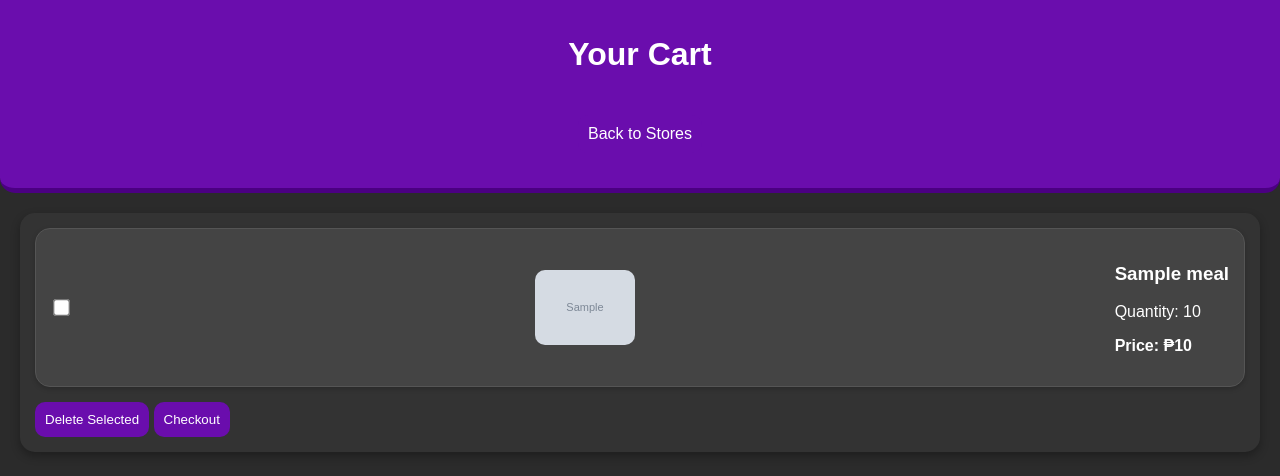
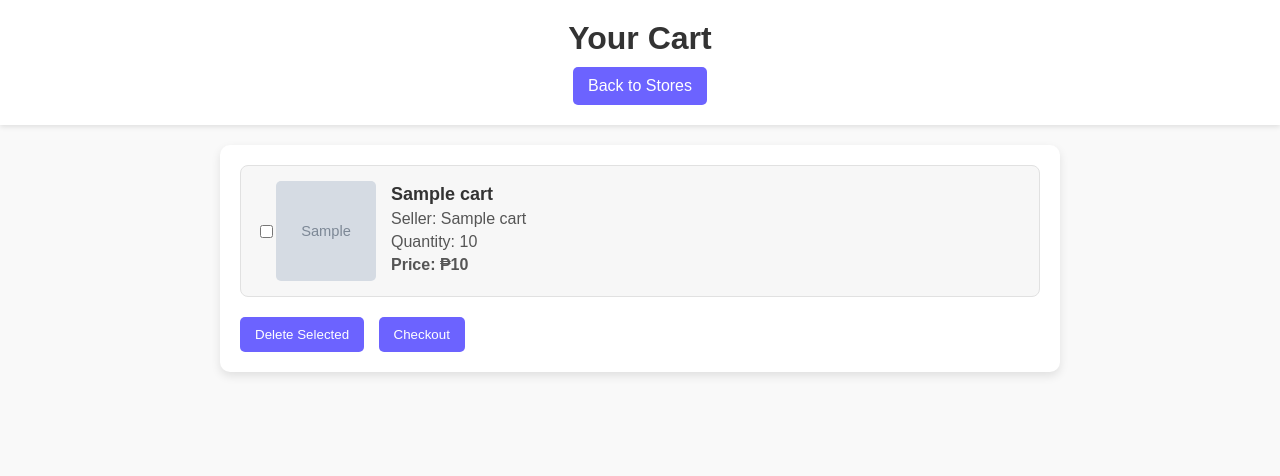
Before and after one commit to YAEGER01/CCT, a PHP site: page /cart.php in a window 1280 px wide. Shown: the top 476 px of the page. Run offline with PHP 8.4, Linux system fonts and the light colour scheme; the visitor is signed in with stand-in values (Sample User, id 1); tables that the repository leaves empty or names only in its code hold one stand-in row (values such as "Sample post"); grey boxes marked "Sample" are stand-in pictures.

Commit message:
Lot o shi

```diff
--- a/cart.php
+++ b/cart.php
@@ -10,6 +10,7 @@ if (!isset($_SESSION['user_id'])) {
 }
 
 $user_id = $_SESSION['user_id']; // Get the logged-in user ID
+$username = $_SESSION['username']; // Get the logged-in user's username
 
 // Handle adding a meal to the cart
 if ($_SERVER['REQUEST_METHOD'] == 'POST' && isset($_POST['meal_id'])) {
@@ -26,6 +27,21 @@ if ($_SERVER['REQUEST_METHOD'] == 'POST' && isset($_POST['meal_id'])) {
     $meal_id = mysqli_real_escape_string($conn, $meal_id);
     $quantity = mysqli_real_escape_string($conn, $quantity);
 
+    // Fetch meal details (name and seller name) from meals table
+    $mealQuery = "SELECT name AS meal_name, seller_id FROM meals WHERE id = $meal_id";
+    $mealResult = mysqli_query($conn, $mealQuery);
+
+    if ($mealResult && mysqli_num_rows($mealResult) > 0) {
+        $mealData = mysqli_fetch_assoc($mealResult);
+        $meal_name = mysqli_real_escape_string($conn, $mealData['meal_name']);
+
+        // Fetch seller name based on seller_id
+        $seller_id = $mealData['seller_id'];
+        $sellerQuery = "SELECT username AS seller_name FROM users WHERE id = $seller_id";
+        $sellerResult = mysqli_query($conn, $sellerQuery);
+        $sellerData = mysqli_fetch_assoc($sellerResult);
+        $seller_name = mysqli_real_escape_string($conn, $sellerData['seller_name']);
+
         // Check if the meal is already in the cart
         $checkQuery = "SELECT quantity FROM cart WHERE user_id = $user_id AND meal_id = $meal_id";
         $result = mysqli_query($conn, $checkQuery);
@@ -38,9 +54,15 @@ if ($_SERVER['REQUEST_METHOD'] == 'POST' && isset($_POST['meal_id'])) {
             $updateQuery = "UPDATE cart SET quantity = $newQuantity WHERE user_id = $user_id AND meal_id = $meal_id";
             mysqli_query($conn, $updateQuery);
         } else {
-        // Add new meal to the cart
-        $insertQuery = "INSERT INTO cart (user_id, meal_id, quantity) VALUES ($user_id, $meal_id, $quantity)";
+            // Add new meal to the cart with additional details
+            $insertQuery = "INSERT INTO cart (user_id, meal_id, meal_name, seller_name, username, quantity)
+                            VALUES ($user_id, $meal_id, '$meal_name', '$seller_name', '$username', $quantity)";
             mysqli_query($conn, $insertQuery);
+        }
+
+        // Redirect to avoid form resubmission
+        header("Location: cart.php");
+        exit();
     }
 }
 
@@ -53,11 +75,14 @@ if (isset($_POST['delete'])) {
             $deleteQuery = "DELETE FROM cart WHERE user_id = $user_id AND meal_id = $meal_id";
             mysqli_query($conn, $deleteQuery);
         }
+        // Redirect to avoid form resubmission
+        header("Location: cart.php");
+        exit();
     }
 }
 
 // Query to fetch the user's cart items
-$cartQuery = "SELECT c.meal_id, c.quantity, m.name, m.price, m.image
+$cartQuery = "SELECT c.meal_id, c.quantity, c.meal_name, c.seller_name, c.username, m.price, m.image
               FROM cart c
               JOIN meals m ON c.meal_id = m.id
               WHERE c.user_id = $user_id";
@@ -100,79 +125,105 @@ if (isset($_POST['checkout'])) {
     <style>
         body {
             font-family: Arial, sans-serif;
-            background-color: #2b2b2b;
-            color: #fff;
+            background-color: #f9f9f9;
             margin: 0;
             padding: 0;
         }
 
         .header {
-            background-color: #6a0dad;
+            background-color: white;
+            padding: 20px;
+            text-align: center;
+            box-shadow: 0 2px 5px rgba(0, 0, 0, 0.1);
+            margin-bottom: 20px;
+        }
+
+        .header h1 {
+            margin: 0;
+            color: #333;
+        }
+
+        .back-button {
+            display: inline-block;
+            margin-top: 10px;
+            text-decoration: none;
+            background-color: #6c63ff;
             color: white;
-            padding: 15px;
-            text-align: center;
-            border-bottom: 5px solid #4b0082;
-            border-radius: 0 0 15px 15px;
+            padding: 10px 15px;
+            border-radius: 5px;
+            transition: background-color 0.3s;
+        }
+
+        .back-button:hover {
+            background-color: #5a54e2;
         }
 
         .meal-container {
-            margin: 20px;
-            background-color: #333;
-            padding: 15px;
-            border-radius: 15px;
-            box-shadow: 0 4px 10px rgba(0, 0, 0, 0.3);
+            max-width: 800px;
+            margin: 0 auto;
+            padding: 20px;
+            background-color: white;
+            border-radius: 10px;
+            box-shadow: 0 4px 10px rgba(0, 0, 0, 0.1);
         }
 
         .meal {
-            background-color: #444;
-            padding: 15px;
-            margin-bottom: 15px;
-            border-radius: 15px;
             display: flex;
             align-items: center;
-            justify-content: space-between;
-            border: 1px solid #555;
-            box-shadow: 0 2px 5px rgba(0, 0, 0, 0.2);
+            margin-bottom: 20px;
+            padding: 15px;
+            border: 1px solid #e1e1e1;
+            border-radius: 8px;
+            background-color: #f7f7f7;
+            transition: background-color 0.3s;
+        }
+
+        .meal:hover {
+            background-color: #ebebeb;
         }
 
         .meal img {
-            max-width: 100px;
-            height: auto;
+            width: 100px;
+            height: 100px;
+            border-radius: 5px;
             margin-right: 15px;
-            border-radius: 10px;
+        }
+
+        .meal h3 {
+            margin: 0;
+            font-size: 18px;
+            color: #333;
+        }
+
+        .meal p {
+            margin: 5px 0;
+            color: #555;
         }
 
         .button {
-            background-color: #6a0dad;
+            background-color: #6c63ff;
             color: white;
-            padding: 10px;
+            padding: 10px 15px;
             border: none;
-            border-radius: 10px;
+            border-radius: 5px;
             cursor: pointer;
-            transition: background-color 0.3s ease;
+            margin-right: 10px;
+            transition: background-color 0.3s;
         }
 
         .button:hover {
-            background-color: #4b0082;
+            background-color: #5a54e2;
         }
 
-        .back-button {
-            margin: 20px;
-            background-color: #6a0dad;
-            color: white;
-            padding: 10px;
-            text-decoration: none;
-            border-radius: 10px;
-            display: inline-block;
-            transition: background-color 0.3s ease;
+        @media (max-width: 600px) {
+            .meal {
+                flex-direction: column;
+                align-items: flex-start;
             }
 
-        .back-button:hover {
-            background-color: #4b0082;
+            .meal img {
+                margin-bottom: 10px;
             }
-
-        input[type='checkbox'] {
-            transform: scale(1.3);
         }
     </style>
 </head>
@@ -191,9 +242,10 @@ if (isset($_POST['checkout'])) {
                 while ($cartItem = mysqli_fetch_assoc($cartResult)) {
                     echo "<div class='meal'>";
                     echo "<input type='checkbox' name='selected_meals[]' value='" . htmlspecialchars($cartItem['meal_id']) . "'>";
-                    echo "<img src='" . htmlspecialchars($cartItem['image']) . "' alt='" . htmlspecialchars($cartItem['name']) . "'>";
+                    echo "<img src='" . htmlspecialchars($cartItem['image']) . "' alt='" . htmlspecialchars($cartItem['meal_name']) . "'>";
                     echo "<div>";
-                    echo "<h3>" . htmlspecialchars($cartItem['name']) . "</h3>";
+                    echo "<h3>" . htmlspecialchars($cartItem['meal_name']) . "</h3>";
+                    echo "<p>Seller: " . htmlspecialchars($cartItem['seller_name']) . "</p>";
                     echo "<p>Quantity: " . htmlspecialchars($cartItem['quantity']) . "</p>";
                     echo "<p><strong>Price: ₱" . htmlspecialchars($cartItem['price']) . "</strong></p>";
                     echo "</div>";
@@ -203,8 +255,10 @@ if (isset($_POST['checkout'])) {
                 echo "<p>Your cart is empty.</p>";
             }
             ?>
+            <div>
                 <button type="submit" name="delete" class="button">Delete Selected</button>
                 <button type="submit" name="checkout" class="button">Checkout</button>
+            </div>
         </form>
     </div>
 </body>
```
Also changed, not shown: index.php (+4 -4 lines), login.php (+16 -25 lines), signup.php (+68 -35 lines). Lines whose indentation alone changed are shown as unchanged.
